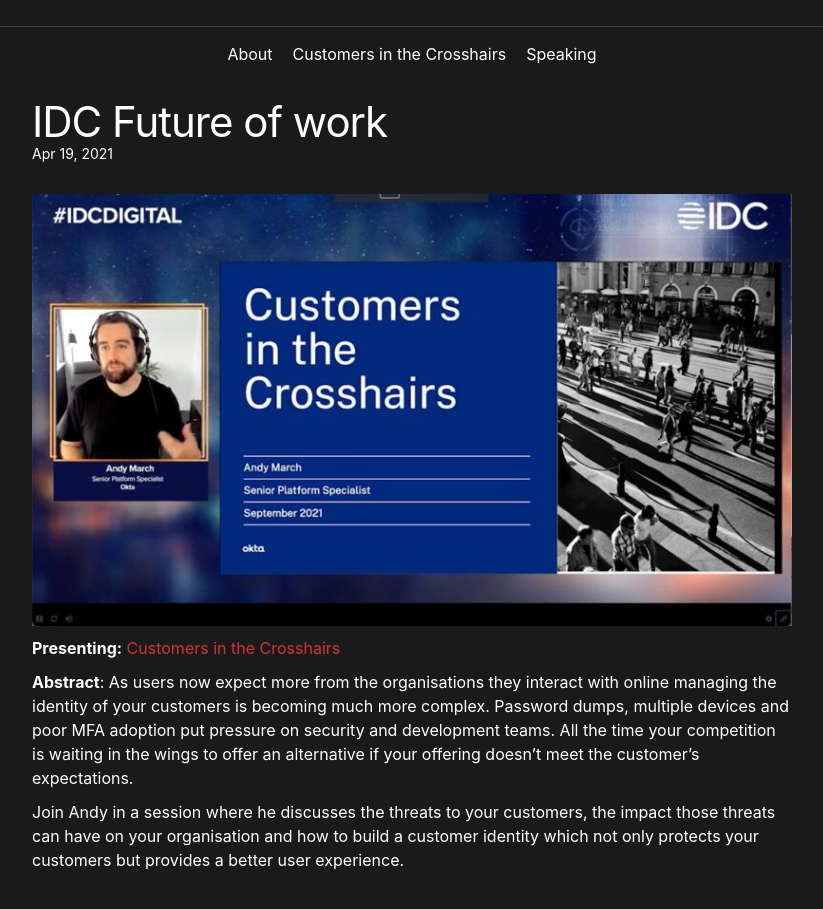
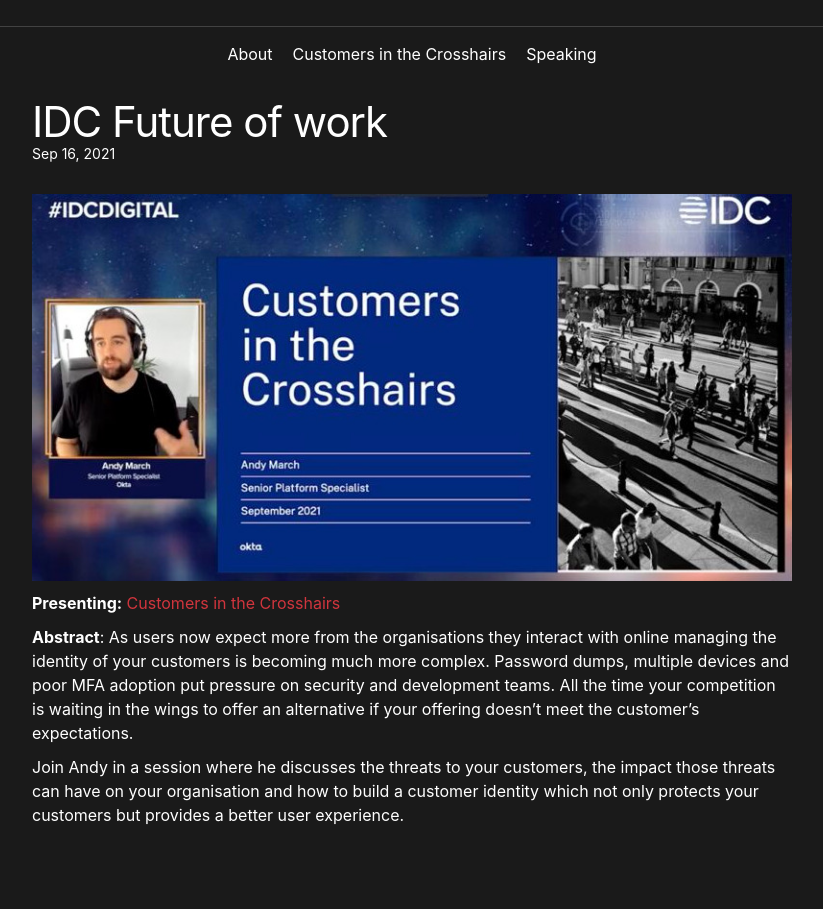
Before and after one commit to andymarch/andymarch.github.io, a Jekyll site: the page built from _posts/2021-09-16-IDC.md, in a window 1280 px wide, cut to the strip 183-1095 px from the top of the page. Shown: the top 909 px of the strip, without its empty margins (228-1051 px from the left). Built offline with Jekyll 4.4.1, drawn with Linux system fonts in a browser that asks for light colours; after the commit the page ends 1050 px from its top, so only the background shows below that.

Commit message:
Fixed post date

```diff
--- a/_posts/2021-09-16-IDC.md
+++ b/_posts/2021-09-16-IDC.md
@@ -1,7 +1,7 @@
 ---
 layout: post
 title: "IDC Future of work"
-date: "2021-04-19"
+date: "2021-09-16"
 ---
 
 ![](/assets/img/idc2021.jpg)
```
Also changed, not shown: assets/img/idc2021.jpg.
